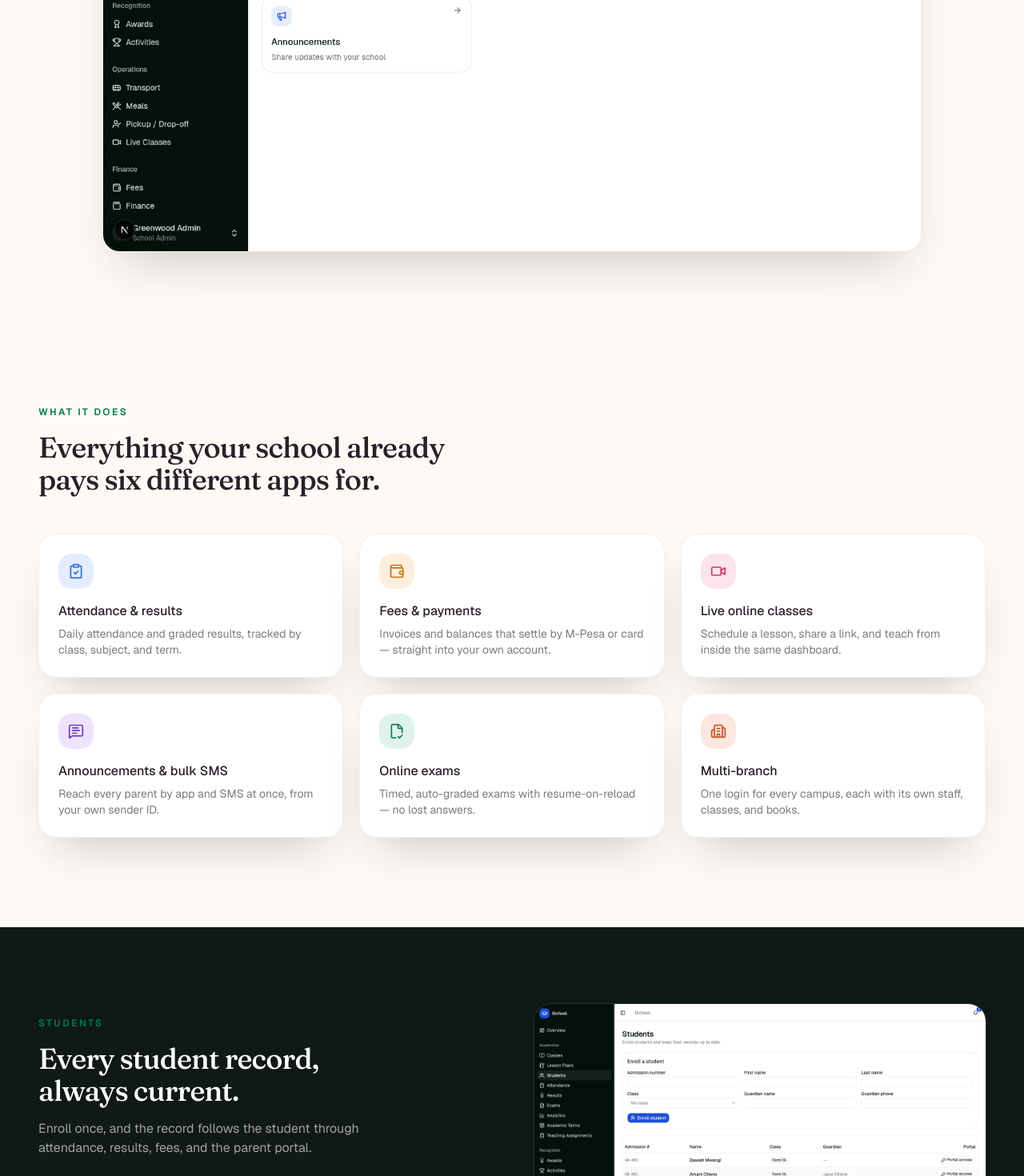
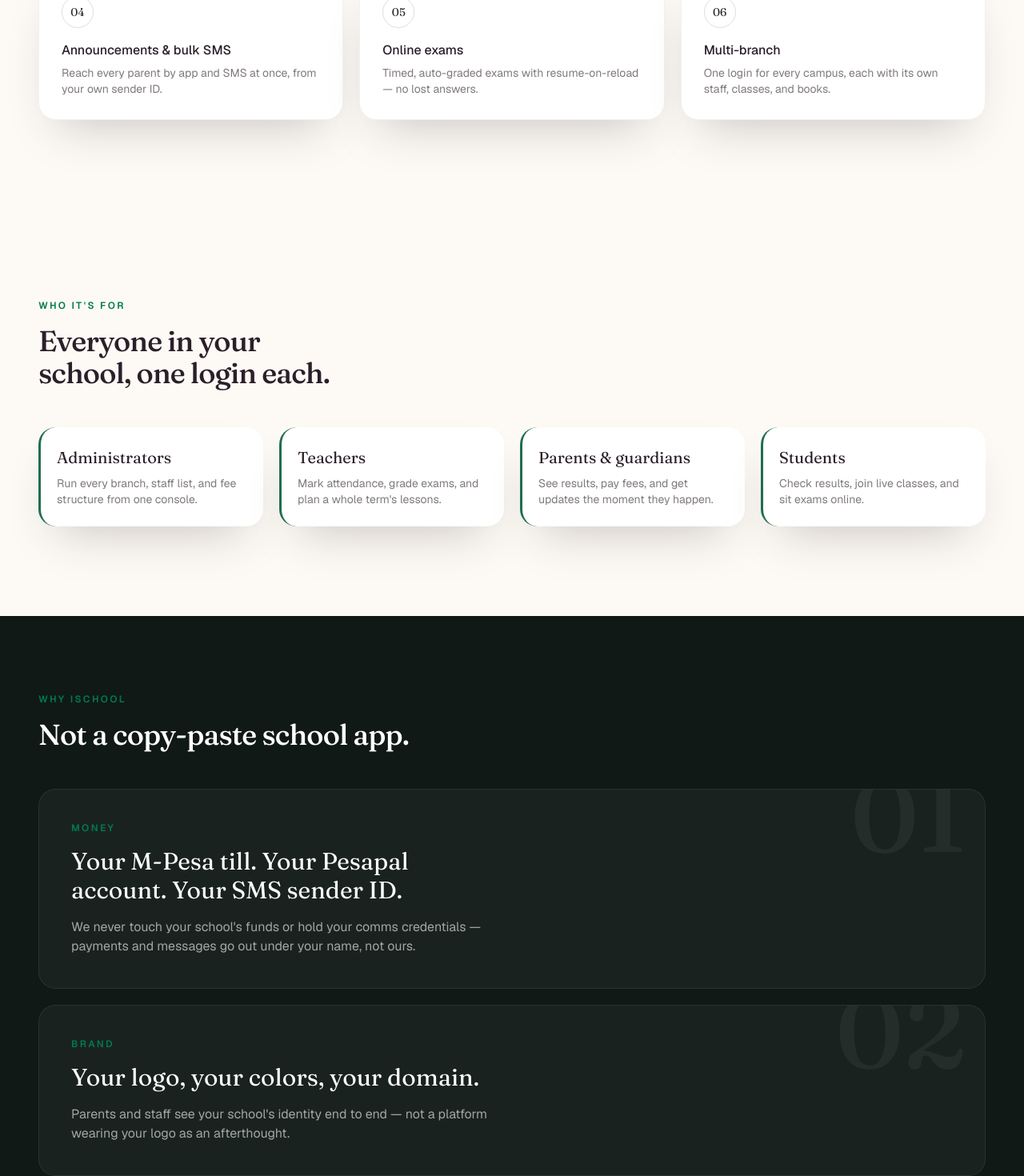
Before and after one commit to BrunexItech/ischool, a Next.js app in the folder frontend/: page / in a window 1280 px wide. Shown: the part 1330-2800 px from the top of the page at 80% size. Built offline with nearby package versions, Linux system fonts and the light colour scheme; no server answers.

Commit message:
Replace dashboard screenshots and icon badges below the hero with a typographic, numbered-card design

```diff
--- a/frontend/src/app/(marketing)/page.tsx
+++ b/frontend/src/app/(marketing)/page.tsx
@@ -1,34 +1,44 @@
 import Link from "next/link";
 import Image from "next/image";
-import {
-  ClipboardCheck,
-  Wallet,
-  Video,
-  MessageSquareText,
-  FileCheck2,
-  Building2,
-  CheckCircle2,
-} from "lucide-react";
 import { Button } from "@/components/ui/button";
-import { ClosingCTA, DARK, HERO_GRADIENT, IconBadge, INK, SURFACE, SHADOW } from "@/components/marketing/chrome";
-import overviewShot from "../../../public/screenshots/overview.png";
-import studentsShot from "../../../public/screenshots/students.png";
+import { ClosingCTA, DARK, HERO_GRADIENT, INK, SURFACE, SHADOW } from "@/components/marketing/chrome";
 import heroPhoto from "../../../public/hero/classroom.jpg";
 
 const FEATURES = [
-  { icon: ClipboardCheck, title: "Attendance & results", description: "Daily attendance and graded results, tracked by class, subject, and term." },
-  { icon: Wallet, title: "Fees & payments", description: "Invoices and balances that settle by M-Pesa or card — straight into your own account." },
-  { icon: Video, title: "Live online classes", description: "Schedule a lesson, share a link, and teach from inside the same dashboard." },
-  { icon: MessageSquareText, title: "Announcements & bulk SMS", description: "Reach every parent by app and SMS at once, from your own sender ID." },
-  { icon: FileCheck2, title: "Online exams", description: "Timed, auto-graded exams with resume-on-reload — no lost answers." },
-  { icon: Building2, title: "Multi-branch", description: "One login for every campus, each with its own staff, classes, and books." },
+  { n: "01", title: "Attendance & results", description: "Daily attendance and graded results, tracked by class, subject, and term." },
+  { n: "02", title: "Fees & payments", description: "Invoices and balances that settle by M-Pesa or card — straight into your own account." },
+  { n: "03", title: "Live online classes", description: "Schedule a lesson, share a link, and teach from inside the same dashboard." },
+  { n: "04", title: "Announcements & bulk SMS", description: "Reach every parent by app and SMS at once, from your own sender ID." },
+  { n: "05", title: "Online exams", description: "Timed, auto-graded exams with resume-on-reload — no lost answers." },
+  { n: "06", title: "Multi-branch", description: "One login for every campus, each with its own staff, classes, and books." },
 ];
 
-const CHECKLIST = [
-  "Enroll students and link guardians in minutes",
-  "Mark attendance by class, every single day",
-  "Keep fee balances and M-Pesa payments in sync",
-  "Give every parent portal access, built in",
+const ROLES = [
+  { title: "Administrators", description: "Run every branch, staff list, and fee structure from one console." },
+  { title: "Teachers", description: "Mark attendance, grade exams, and plan a whole term's lessons." },
+  { title: "Parents & guardians", description: "See results, pay fees, and get updates the moment they happen." },
+  { title: "Students", description: "Check results, join live classes, and sit exams online." },
+];
+
+const DIFFERENTIATORS = [
+  {
+    n: "01",
+    label: "Money",
+    statement: "Your M-Pesa till. Your Pesapal account. Your SMS sender ID.",
+    description: "We never touch your school's funds or hold your comms credentials — payments and messages go out under your name, not ours.",
+  },
+  {
+    n: "02",
+    label: "Brand",
+    statement: "Your logo, your colors, your domain.",
+    description: "Parents and staff see your school's identity end to end — not a platform wearing your logo as an afterthought.",
+  },
+  {
+    n: "03",
+    label: "Fit",
+    statement: "Built for how Kenyan schools actually run.",
+    description: "M-Pesa and card payments, SMS that reaches feature phones, multi-branch support from day one.",
+  },
 ];
 
 export default function Home() {
@@ -68,34 +78,26 @@ export default function Home() {
         </div>
       </section>
 
-      <section className="relative px-6 py-20 lg:px-12" style={{ backgroundColor: "#fdfaf5" }}>
-        <p className="text-center text-xs font-semibold tracking-[0.2em] text-primary uppercase">See it in action</p>
-        <h2 className="font-display mt-3 text-center text-2xl font-medium tracking-tight text-balance sm:text-3xl" style={{ color: INK }}>
-          The actual dashboard — not a mockup.
-        </h2>
-        <div
-          className="relative mx-auto mt-10 max-w-5xl overflow-hidden rounded-2xl"
-          style={{ boxShadow: SHADOW, border: `1px solid ${INK}14` }}
-        >
-          <Image src={overviewShot} alt="The iSchool dashboard overview screen" className="w-full" />
-        </div>
-      </section>
-
-      {/* Solutions — icon badge grid */}
-      <section className="relative px-6 py-28 lg:px-12">
+      {/* What it does — numbered cards, no icons */}
+      <section className="relative px-6 py-28 lg:px-12" style={{ backgroundColor: "#fdfaf5" }}>
         <div className="mx-auto max-w-7xl">
           <p className="text-xs font-semibold tracking-[0.2em] text-primary uppercase">What it does</p>
           <h2 className="font-display mt-4 max-w-xl text-3xl font-medium tracking-tight text-balance sm:text-4xl" style={{ color: INK }}>
             Everything your school already pays six different apps for.
           </h2>
           <div className="mt-12 grid gap-5 sm:grid-cols-2 lg:grid-cols-3">
-            {FEATURES.map((f, i) => (
+            {FEATURES.map((f) => (
               <div
-                key={f.title}
-                className="rounded-2xl p-6"
+                key={f.n}
+                className="rounded-2xl p-7 transition-transform hover:-translate-y-1"
                 style={{ backgroundColor: SURFACE, boxShadow: SHADOW, border: `1px solid ${INK}0f` }}
               >
-                <IconBadge icon={f.icon} index={i} />
+                <span
+                  className="font-display flex size-10 items-center justify-center rounded-full border text-sm"
+                  style={{ borderColor: `${INK}26`, color: INK }}
+                >
+                  {f.n}
+                </span>
                 <h3 className="mt-4 font-medium" style={{ color: INK }}>{f.title}</h3>
                 <p className="mt-1.5 text-sm" style={{ color: `${INK}99` }}>{f.description}</p>
               </div>
@@ -104,29 +106,58 @@ export default function Home() {
         </div>
       </section>
 
-      {/* Dark feature band — reuses the real product sidebar color */}
+      {/* Who it's for — accent-bar cards, no icons */}
+      <section className="relative px-6 py-28 lg:px-12">
+        <div className="mx-auto max-w-7xl">
+          <p className="text-xs font-semibold tracking-[0.2em] text-primary uppercase">Who it&apos;s for</p>
+          <h2 className="font-display mt-4 max-w-xl text-3xl font-medium tracking-tight text-balance sm:text-4xl" style={{ color: INK }}>
+            Everyone in your school, one login each.
+          </h2>
+          <div className="mt-12 grid gap-5 sm:grid-cols-2 lg:grid-cols-4">
+            {ROLES.map((role) => (
+              <div
+                key={role.title}
+                className="overflow-hidden rounded-2xl pl-5"
+                style={{ backgroundColor: SURFACE, boxShadow: SHADOW, borderLeft: "3px solid #1f6e52" }}
+              >
+                <div className="py-6 pr-5">
+                  <h3 className="font-display text-xl" style={{ color: INK }}>{role.title}</h3>
+                  <p className="mt-2 text-sm" style={{ color: `${INK}99` }}>{role.description}</p>
+                </div>
+              </div>
+            ))}
+          </div>
+        </div>
+      </section>
+
+      {/* Why iSchool — dark band, large pull-quote statements, no icons */}
       <section className="relative overflow-hidden py-24" style={{ backgroundColor: DARK }}>
-        <div className="relative mx-auto grid max-w-7xl items-center gap-14 px-6 lg:grid-cols-2 lg:px-12">
-          <div>
-            <p className="text-xs font-semibold tracking-[0.2em] text-primary uppercase">Students</p>
-            <h2 className="font-display mt-4 text-3xl font-medium tracking-tight text-balance text-white sm:text-4xl">
-              Every student record, always current.
-            </h2>
-            <p className="mt-4 max-w-md text-white/60">
-              Enroll once, and the record follows the student through
-              attendance, results, fees, and the parent portal.
-            </p>
-            <ul className="mt-7 flex flex-col gap-3">
-              {CHECKLIST.map((item) => (
-                <li key={item} className="flex items-start gap-2.5 text-sm text-white/80">
-                  <CheckCircle2 className="mt-0.5 size-4 shrink-0 text-primary" />
-                  {item}
-                </li>
-              ))}
-            </ul>
-          </div>
-          <div className="overflow-hidden rounded-2xl shadow-2xl ring-1 ring-white/10">
-            <Image src={studentsShot} alt="The iSchool students list screen" className="w-full" />
+        <div className="relative mx-auto max-w-7xl px-6 lg:px-12">
+          <p className="text-xs font-semibold tracking-[0.2em] text-primary uppercase">Why iSchool</p>
+          <h2 className="font-display mt-4 max-w-xl text-3xl font-medium tracking-tight text-balance text-white sm:text-4xl">
+            Not a copy-paste school app.
+          </h2>
+          <div className="mt-12 flex flex-col gap-5">
+            {DIFFERENTIATORS.map((d) => (
+              <div
+                key={d.n}
+                className="relative overflow-hidden rounded-2xl p-8 sm:p-10"
+                style={{ backgroundColor: "rgba(255,255,255,0.04)", border: "1px solid rgba(255,255,255,0.08)" }}
+              >
+                <span
+                  aria-hidden
+                  className="font-display pointer-events-none absolute -top-8 right-6 text-9xl leading-none font-medium text-white select-none"
+                  style={{ opacity: 0.05 }}
+                >
+                  {d.n}
+                </span>
+                <p className="relative text-xs font-semibold tracking-[0.2em] text-primary uppercase">{d.label}</p>
+                <p className="font-display relative mt-4 max-w-2xl text-2xl text-balance text-white sm:text-3xl">
+                  {d.statement}
+                </p>
+                <p className="relative mt-4 max-w-xl text-white/60">{d.description}</p>
+              </div>
+            ))}
           </div>
         </div>
       </section>
```
